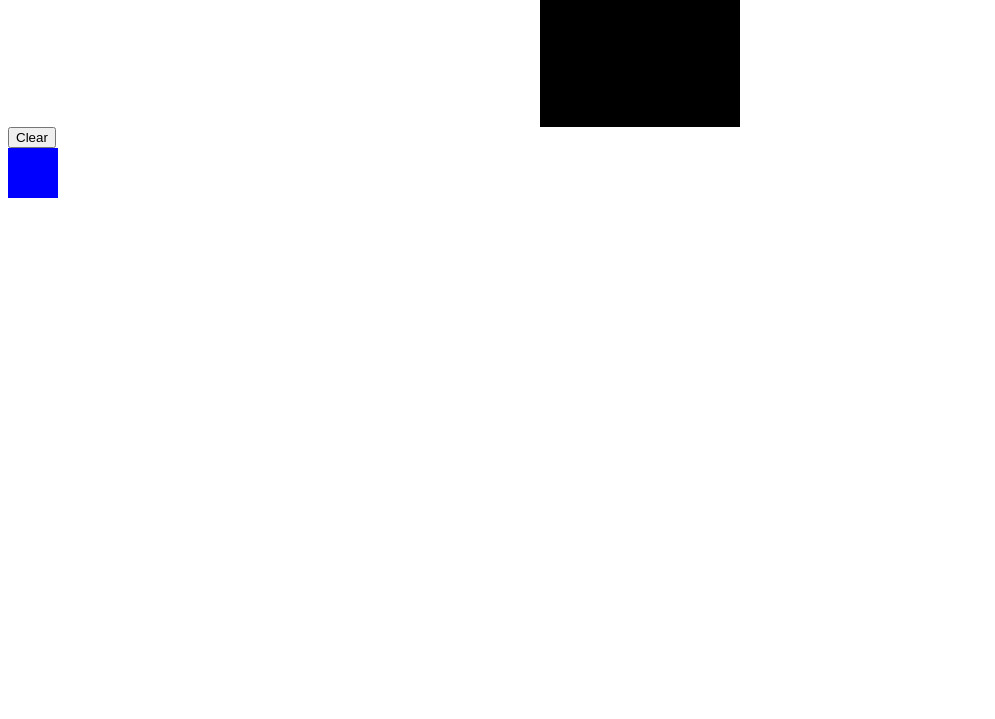
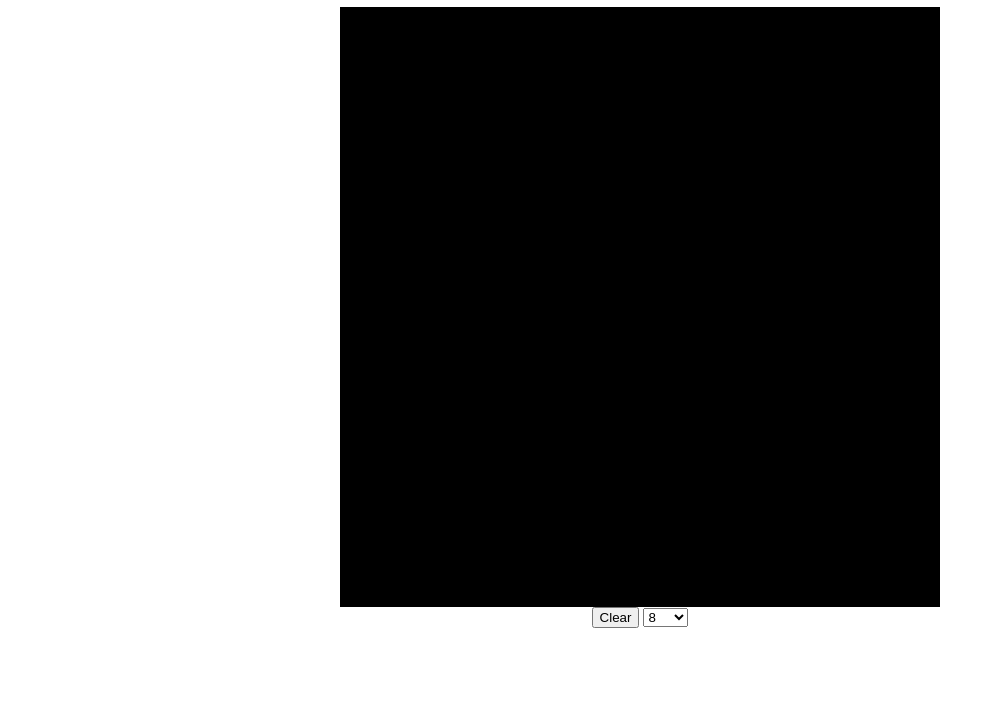
Before and after one commit to robbie-decker/Etch-A-Sketch, a plain HTML site: page index.html in a window 1280 px wide. Shown: the part 81-800 px from the top of the page, without its empty margins (0-995 px from the left). Drawn offline with Linux system fonts and the light colour scheme.

Commit message:
Implement changing canvas size

```diff
--- a/index.html
+++ b/index.html
@@ -7,11 +7,18 @@
     <link rel="stylesheet" href="style.css">
 </head>
 <body>
+    <h1>ETCH A SKETCH</h1>
     <div id="grid"></div>
-    <button id="clear">Clear</button>
-
-    <div id="test"></div>
-
+    <span>
+         <button id="clear">Clear</button>
+         <select name="size" id="size">
+             <option value="8" selected>8</option>
+             <option value="16">16</option>
+             <option value="32">32</option>
+             <option value="64">64</option>
+             <option value="100">100</option>
+         </select>
+     </span>
     <script src="script.js" defer></script>
 </body>
 </html>
--- a/script.js
+++ b/script.js
@@ -3,6 +3,7 @@ const row = document.createElement("div")
 const block = document.createElement("div");
 const clear = document.getElementById("clear");
 
+let sizeSelect = document.getElementById("size");
 
 row.className = "row";
 block.className = "block";
@@ -12,26 +13,24 @@ grid.addEventListener("mouseover", (e) => {
     }
 });
 
-const test = document.getElementById("test");
-test.addEventListener("mouseover", (e) => {
-    e.target.style.backgroundColor = "red";
+sizeSelect.addEventListener("change", (e) => {
+    size = sizeSelect.value;
+    clearGrid();
+    buildGrid(size);
 });
-
 
 clear.addEventListener("click", () => {
     clearGrid();
-    buildGrid(sizeX, sizeY);
+    buildGrid(size);
 });
 
-
-
-function buildGrid(sizeX, sizeY){
-    for(let x = 0; x < sizeX; x++){
+function buildGrid(size){
+    for(let x = 0; x < size; x++){
         // cloneNode(true) allows us to have multiple of the same element be appended
         row.appendChild(block.cloneNode(true));
     }
 
-    for(let y = 0; y < sizeY; y++){
+    for(let y = 0; y < size; y++){
         grid.appendChild(row.cloneNode(true));
     }
 }
@@ -41,8 +40,6 @@ function clearGrid(){
     row.replaceChildren();
 }
 
+size = sizeSelect.value;
 
-sizeY = 8;
-sizeX = 8;
-
-buildGrid(sizeX, sizeY);
+buildGrid(size);
--- a/style.css
+++ b/style.css
@@ -1,21 +1,32 @@
 .block{
-    width: 25px;
-    height: 25px;
+    flex: auto;
+    height: 100%;
+    width: 100%;
     background-color: black;
 }
 
 .row{
     display: flex;
     flex-direction: row;
+    height: 100%;
+    width: 100%;
 }
 
 #grid{
     display: flex;
     /* justify-content: center; */
+    width: 600px;
+    height: 600px;
     align-items: center;
     flex-direction: column;
 }
 
+body{
+    display: flex;
+    justify-content: center;
+    align-items: center;
+    flex-direction: column;
+}
 
 #test{
     background-color: blue;
```
